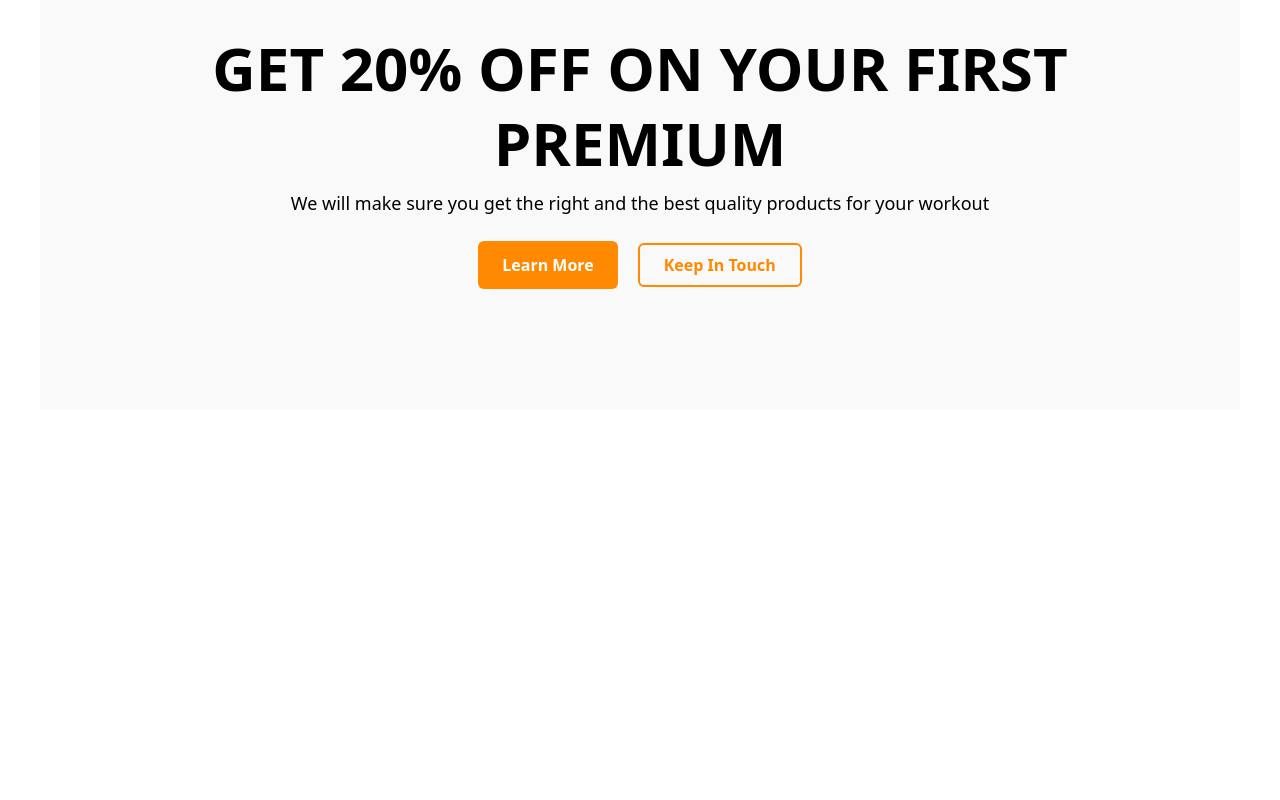
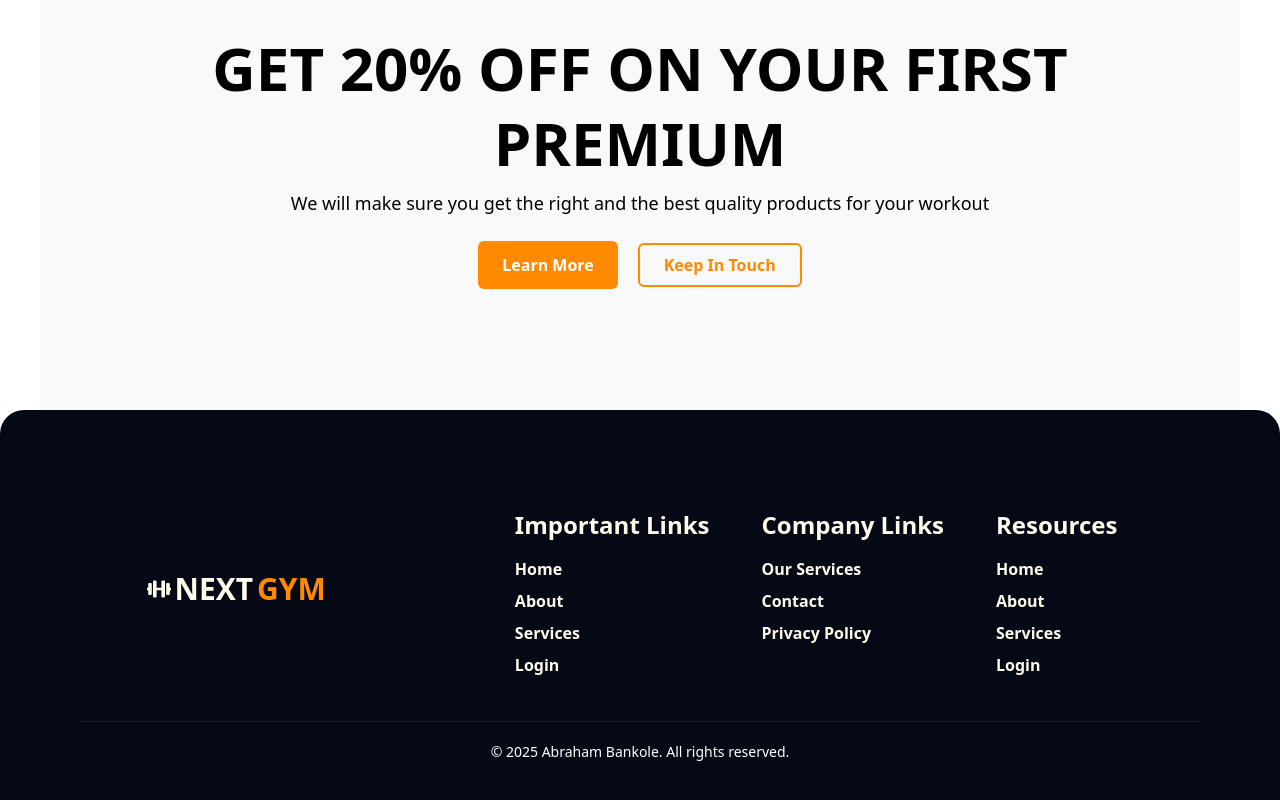
Before and after one commit to Semilore317/gym-website, a React (Vite) app: page / in a window 1280 px wide. Shown: the part 4521-5321 px from the top of the page. Before the commit the page ends 4931 px from the top, so only its background shows below. Built offline with nearby package versions, Linux system fonts and the light colour scheme.

Commit message:
done...i think...for now at least

```diff
--- a/src/App.jsx
+++ b/src/App.jsx
@@ -6,6 +6,7 @@ import Banner from "./components/Banner/Banner.jsx"
 import TabComp from "./components/Tab/TabComp.jsx"
 import Testimonial from "./components/Testimonial/Testimonial.jsx"
 import Banner2 from "./components/Banner/Banner2.jsx"
+import Footer from "./components/Footer/Footer.jsx"
 import BgImage from "./assets/bg.png"
 import "slick-carousel/slick/slick.css";
 import "slick-carousel/slick/slick-theme.css";
@@ -39,7 +40,8 @@ const bgStyle = {
 }
 
 function App() {
-  return <div className="overflow-x-hidden">
+  return <>
+    <div className="overflow-x-hidden">
         <div style={bgStyle}>
           <Navbar />
           <Hero />
@@ -51,6 +53,8 @@ function App() {
         <Testimonial />
         <Banner2 />
     </div>
+    <Footer />
+  </>
 }
 
 export default App
--- a/src/components/Banner/Banner2.jsx
+++ b/src/components/Banner/Banner2.jsx
@@ -1,5 +1,6 @@
 import React from "react";
 import { motion } from "framer-motion";
+import {FaDumbbell} from 'react-icons/fa';
 
 const Banner2 = () =>{
     return <div className="container bg-[#f9f9f9] max-w-[1200px] h-[500px] flex items-center justify-center">
@@ -7,7 +8,7 @@ const Banner2 = () =>{
             <motion.h1  initial={{opacity: 0, x: 100}}
                         animate={{opacity:1, x:0}}
                         transition={{duration:0.3}}
-                        className="text-6xl uppercase font-bold leading-tight text-center">
+                        className="uppercase font-bold leading-tight text-center text-6xl">
                 Get 20% off on your first premium
             </motion.h1>
             <motion.p   initial={{opacity: 0, x: 100}}
@@ -24,7 +25,7 @@ const Banner2 = () =>{
                     <p>Learn More</p>
                 </button>
                 <button
-                    className=" hover:px-5 hover:py-1 rounded-md border-2 border-primary px-6 py-2 duration-200 hidden md:block">
+                    className=" hover:px-5 hover:py-1 rounded-md border-2 border-primary px-6 py-2 duration-200">
                     <p className="text-primary font-semibold hover:text-white">
                         Keep In Touch
                     </p>
--- /dev/null
+++ b/src/components/Footer/Footer.jsx
@@ -0,0 +1,75 @@
+import React from "react";
+import { FaDumbbell } from "react-icons/fa";
+
+const Footer = () => {
+    return (
+        <div className="w-screen min-h-[400px]  bg-[#050915] rounded-t-3xl flex justify-center items-center">
+            <div className="container w-full h-full grid grid-cols-1">
+                <div className="flex items-center justify-center flex-col">
+                    {/* Logo & Links Section */}
+                    <div className="flex flex-col md:flex-row items-center md:justify-around gap-10 text-amber-50 font-bold w-full border-b border-gray-300/10">
+                        {/* Logo */}
+                        <div className="flex justify-center items-center gap-1 text-3xl">
+                            <FaDumbbell className="h-6 w-6" />
+                            <p>NEXT</p>
+                            <p className="text-primary">GYM</p>
+                        </div>
+
+                        {/* Links Section - Stack vertically on small screens */}
+                        <div className="flex flex-col sm:flex-row sm:justify-center md:justify-start gap-5">
+                            <ul className="px-4 py-5 sm:py-10 text-center sm:text-left">
+                                <h3 className="text-2xl py-3">Important Links</h3>
+                                <a href="#">
+                                    <li className="py-1">Home</li>
+                                </a>
+                                <a href="#">
+                                    <li className="py-1">About</li>
+                                </a>
+                                <a href="#">
+                                    <li className="py-1">Services</li>
+                                </a>
+                                <a href="#">
+                                    <li className="py-1">Login</li>
+                                </a>
+                            </ul>
+                            <ul className="px-4 py-5 sm:py-10 text-center sm:text-left">
+                                <h3 className="text-2xl py-3">Company Links</h3>
+                                <a href="#">
+                                    <li className="py-1">Our Services</li>
+                                </a>
+                                <a href="#">
+                                    <li className="py-1">Contact</li>
+                                </a>
+                                <a href="#">
+                                    <li className="py-1">Privacy Policy</li>
+                                </a>
+                            </ul>
+                            <ul className="px-4 py-5 sm:py-10 text-center sm:text-left">
+                                <h3 className="text-2xl py-3">Resources</h3>
+                                <a href="#">
+                                    <li className="py-1">Home</li>
+                                </a>
+                                <a href="#">
+                                    <li className="py-1">About</li>
+                                </a>
+                                <a href="#">
+                                    <li className="py-1">Services</li>
+                                </a>
+                                <a href="#">
+                                    <li className="py-1">Login</li>
+                                </a>
+                            </ul>
+                        </div>
+                    </div>
+
+                    {/* Copyright */}
+                    <p className="text-white text-sm mt-5 text-center">
+                        © 2025 Abraham Bankole. All rights reserved.
+                    </p>
+                </div>
+            </div>
+        </div>
+    );
+};
+
+export default Footer;
```
